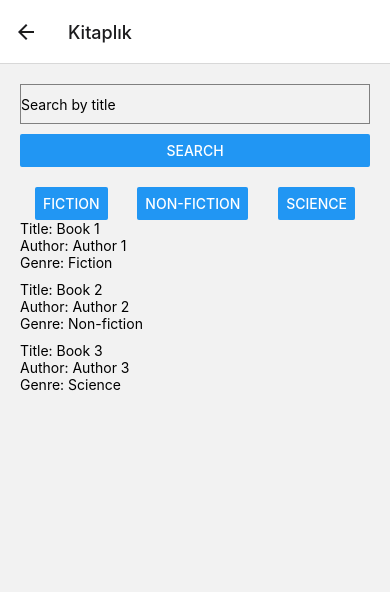
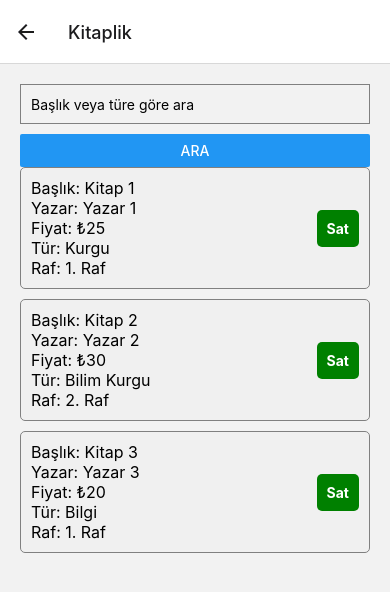
Before and after one commit to SerdarEmirBOSTANCI/Sahaf-Uygulamasi, a React Native app in the folder sahafimMobil/: screen /KitaplikPage in a window 390 px wide. Shown: the top 592 px of the page. Built offline with nearby package versions, Linux system fonts and the light colour scheme.

Commit message:
sayfa bağlantıları güncellendi ve tasarımlar iyileştirildi
Sayfalar arası navigate işlemeleri düzenlendi ve tasarımlar iyileştirildi

```diff
--- a/sahafimMobil/screens/kitapEklePage.js
+++ b/sahafimMobil/screens/kitapEklePage.js
@@ -1,5 +1,5 @@
 import React, { useState } from 'react';
-import { View, Text, TextInput, Button } from 'react-native';
+import { View, Text, TextInput, Button, StyleSheet, ScrollView, Modal, TouchableOpacity } from 'react-native';
 
 const KitapEklePage = () => {
   const [kitapAdi, setKitapAdi] = useState('');
@@ -9,6 +9,7 @@ const KitapEklePage = () => {
   const [alisFiyati, setAlisFiyati] = useState('');
   const [satisFiyati, setSatisFiyati] = useState('');
   const [rafBilgisi, setRafBilgisi] = useState('');
+  const [modalVisible, setModalVisible] = useState(false);
 
   const handleKitapEkle = () => {
     console.log({
@@ -32,50 +33,158 @@ const KitapEklePage = () => {
   };
 
   return (
-    <View>
-      <Text>Kitap Adı:</Text>
+    <ScrollView contentContainerStyle={styles.container}>
+      <Text style={styles.header}>Yeni Kitap Ekle</Text>
+
+      <View style={styles.inputContainer}>
+        <Text style={styles.label}>Kitap Adı:</Text>
         <TextInput
+          style={styles.input}
           value={kitapAdi}
           onChangeText={setKitapAdi}
+          placeholder="Kitap Adını Girin"
         />
-      <Text>Yazar Adı:</Text>
+      </View>
+
+      <View style={styles.inputContainer}>
+        <Text style={styles.label}>Yazar Adı:</Text>
         <TextInput
+          style={styles.input}
           value={yazarAdi}
           onChangeText={setYazarAdi}
+          placeholder="Yazar Adını Girin"
         />
-      <Text>Kitap Türü:</Text>
+      </View>
+
+      <View style={styles.inputContainer}>
+        <Text style={styles.label}>Kitap Türü:</Text>
+        <TouchableOpacity
+          style={styles.input}
+          onPress={() => setModalVisible(true)}
+        >
+          <Text>{kitapTuru}</Text>
+        </TouchableOpacity>
+        <Modal
+          animationType="slide"
+          transparent={true}
+          visible={modalVisible}
+          onRequestClose={() => {
+            setModalVisible(false);
+          }}
+        >
+          <View style={styles.centeredView}>
+            <View style={styles.modalView}>
+              <TouchableOpacity onPress={() => {setKitapTuru('Roman'); setModalVisible(false);}}>
+                <Text style={styles.modalText}>Roman</Text>
+              </TouchableOpacity>
+              <TouchableOpacity onPress={() => {setKitapTuru('Bilim Kurgu'); setModalVisible(false);}}>
+                <Text style={styles.modalText}>Bilim Kurgu</Text>
+              </TouchableOpacity>
+              <TouchableOpacity onPress={() => {setKitapTuru('Korku'); setModalVisible(false);}}>
+                <Text style={styles.modalText}>Korku</Text>
+              </TouchableOpacity>
+              <TouchableOpacity onPress={() => {setKitapTuru('aksiyon'); setModalVisible(false);}}>
+                <Text style={styles.modalText}>aksiyon</Text>
+              </TouchableOpacity>
+              {/* Diğer türler buraya eklenebilir */}
+            </View>
+          </View>
+        </Modal>
+      </View>
+
+      <View style={styles.inputContainer}>
+        <Text style={styles.label}>Alış Fiyatı:</Text>
         <TextInput
-        value={kitapTuru}
-        onChangeText={setKitapTuru}
-      />
-      <Text>Kitap Resmi:</Text>
-      <TextInput
-        value={kitapResmi}
-        onChangeText={setKitapResmi}
-      />
-      <Text>Alış Fiyatı:</Text>
-      <TextInput
+          style={styles.input}
           value={alisFiyati}
           onChangeText={setAlisFiyati}
           keyboardType="numeric"
+          placeholder="Alış Fiyatını Girin"
         />
-      <Text>Satış Fiyatı:</Text>
+      </View>
+
+      <View style={styles.inputContainer}>
+        <Text style={styles.label}>Satış Fiyatı:</Text>
         <TextInput
+          style={styles.input}
           value={satisFiyati}
           onChangeText={setSatisFiyati}
           keyboardType="numeric"
+          placeholder="Satış Fiyatını Girin"
         />
-      <Text>Raf Bilgisi:</Text>
+      </View>
+
+      <View style={styles.inputContainer}>
+        <Text style={styles.label}>Raf Bilgisi:</Text>
         <TextInput
+          style={styles.input}
           value={rafBilgisi}
           onChangeText={setRafBilgisi}
+          placeholder="Raf Bilgisini Girin"
         />
+      </View>
+
       <Button
         title="Kitap Ekle"
         onPress={handleKitapEkle}
+        color="#841584"
       />
-    </View>
+    </ScrollView>
   );
 };
+const styles = StyleSheet.create({
+  container: {
+    padding: 20,
+    backgroundColor: '#f8f8f8',
+    flexGrow: 1,
+    justifyContent: 'center',
+  },
+  header: {
+    fontSize: 24,
+    fontWeight: 'bold',
+    textAlign: 'center',
+    marginBottom: 20,
+  },
+  inputContainer: {
+    marginBottom: 15,
+  },
+  label: {
+    fontSize: 16,
+    marginBottom: 5,
+  },
+  input: {
+    height: 40,
+    borderColor: '#ccc',
+    borderWidth: 1,
+    paddingHorizontal: 8,
+    borderRadius: 5,
+    backgroundColor: '#fff',
+  },
+  centeredView: {
+    flex: 1,
+    justifyContent: 'center',
+    alignItems: 'center',
+    marginTop: 22,
+  },
+  modalView: {
+    margin: 20,
+    backgroundColor: 'white',
+    borderRadius: 20,
+    padding: 35,
+    alignItems: 'center',
+    shadowColor: '#000',
+    shadowOffset: {
+      width: 0,
+      height: 2,
+    },
+    shadowOpacity: 0.25,
+    shadowRadius: 4,
+    elevation: 5,
+  },
+  modalText: {
+    marginBottom: 15,
+    textAlign: 'center',
+  },
+});
 
 export default KitapEklePage;
--- a/sahafimMobil/screens/kitaplikPage.js
+++ b/sahafimMobil/screens/kitaplikPage.js
@@ -1,59 +1,130 @@
 import React, { useState } from 'react';
-import { View, Text, FlatList, TextInput, Button } from 'react-native';
+import { View, Text, FlatList, TextInput, Button, StyleSheet, TouchableOpacity } from 'react-native';
 
-const kitaplikPage = () => {
-  const [books, setBooks] = useState([
-    { id: '1', title: 'Book 1', author: 'Author 1', genre: 'Fiction' },
-    { id: '2', title: 'Book 2', author: 'Author 2', genre: 'Non-fiction' },
-    { id: '3', title: 'Book 3', author: 'Author 3', genre: 'Science' },
+const KitaplikSayfasi = () => {
+  const [kitaplar, setKitaplar] = useState([
+    { id: '1', baslik: 'Kitap 1', yazar: 'Yazar 1', tur: 'Kurgu', fiyat: '₺25', raf: '1. Raf' },
+    { id: '2', baslik: 'Kitap 2', yazar: 'Yazar 2', tur: 'Bilim Kurgu', fiyat: '₺30', raf: '2. Raf' },
+    { id: '3', baslik: 'Kitap 3', yazar: 'Yazar 3', tur: 'Bilgi', fiyat: '₺20', raf: '1. Raf' },
     // Diğer kitaplar buraya eklenebilir
   ]);
 
-  const [searchTerm, setSearchTerm] = useState('');
-  const [filteredBooks, setFilteredBooks] = useState(books);
+  const [aramaKelimesi, setAramaKelimesi] = useState('');
+  const [filtrelenmisKitaplar, setFiltrelenmisKitaplar] = useState(kitaplar);
 
-  const handleSearch = () => {
-    const filtered = books.filter(book =>
-      book.title.toLowerCase().includes(searchTerm.toLowerCase())
+  const aramayiUygula = () => {
+    const filtreli = kitaplar.filter(kitap =>
+      kitap.baslik.toLowerCase().includes(aramaKelimesi.toLowerCase()) ||
+      kitap.tur.toLowerCase().includes(aramaKelimesi.toLowerCase())
     );
-    setFilteredBooks(filtered);
+    setFiltrelenmisKitaplar(filtreli);
   };
 
-  const handleFilter = genre => {
-    const filtered = books.filter(book => book.genre === genre);
-    setFilteredBooks(filtered);
+  const kitabiSat = (id) => {
+    // Kitabın satış işlemleri burada gerçekleştirilebilir
+    console.log('Kitap satıldı:', id);
   };
 
   return (
-    <View style={{ flex: 1, padding: 20 }}>
+    <View style={styles.container}>
       <TextInput
-        style={{ height: 40, borderColor: 'gray', borderWidth: 1, marginBottom: 10 }}
-        onChangeText={text => setSearchTerm(text)}
-        value={searchTerm}
-        placeholder="Search by title"
+        style={styles.input}
+        onChangeText={text => setAramaKelimesi(text)}
+        value={aramaKelimesi}
+        placeholder="Başlık veya türe göre ara"
       />
-      <Button onPress={handleSearch} title="Search" />
-
-      <View style={{ flexDirection: 'row', justifyContent: 'space-around', marginTop: 20 }}>
-        <Button onPress={() => handleFilter('Fiction')} title="Fiction" />
-        <Button onPress={() => handleFilter('Non-fiction')} title="Non-fiction" />
-        <Button onPress={() => handleFilter('Science')} title="Science" />
-        {/* Diğer türler buraya eklenebilir */}
-      </View>
+      <Button onPress={aramayiUygula} title="Ara" />
 
       <FlatList
-        data={filteredBooks}
+        data={filtrelenmisKitaplar}
         renderItem={({ item }) => (
-          <View style={{ marginBottom: 10 }}>
-            <Text>Title: {item.title}</Text>
-            <Text>Author: {item.author}</Text>
-            <Text>Genre: {item.genre}</Text>
+          <View style={styles.kitapContainer}>
+            <View style={styles.kitapBilgi}>
+              <Text style={styles.kitapYazi}>Başlık: {item.baslik}</Text>
+              <Text style={styles.kitapYazi}>Yazar: {item.yazar}</Text>
+              <Text style={styles.kitapYazi}>Fiyat: {item.fiyat}</Text>
+              <Text style={styles.kitapYazi}>Tür: {item.tur}</Text>
+              <Text style={styles.kitapYazi}>Raf: {item.raf}</Text>
+            </View>
+            <TouchableOpacity onPress={() => kitabiSat(item.id)} style={styles.satButton}>
+              <Text style={styles.satButtonText}>Sat</Text>
+            </TouchableOpacity>
           </View>
         )}
         keyExtractor={item => item.id}
+        contentContainerStyle={styles.listContainer}
       />
     </View>
   );
 };
 
-export default kitaplikPage;
+const styles = StyleSheet.create({
+  container: {
+    flex: 1,
+    padding: 20,
+  },
+  input: {
+    height: 40,
+    borderColor: 'gray',
+    borderWidth: 1,
+    marginBottom: 10,
+    paddingHorizontal: 10,
+  },
+  button: {
+    backgroundColor: 'blue',
+    borderRadius: 5,
+    padding: 10,
+    alignItems: 'center',
+    marginBottom: 10,
+  },
+  buttonText: {
+    color: 'white',
+    fontWeight: 'bold',
+  },
+  filtreContainer: {
+    flexDirection: 'row',
+    justifyContent: 'space-around',
+    marginBottom: 20,
+  },
+  filtreButton: {
+    backgroundColor: 'green',
+    borderRadius: 5,
+    padding: 10,
+    alignItems: 'center',
+  },
+  filtreText: {
+    color: 'white',
+    fontWeight: 'bold',
+  },
+  kitapContainer: {
+    flexDirection: 'row',
+    justifyContent: 'space-between',
+    alignItems: 'center',
+    marginBottom: 10,
+    padding: 10,
+    backgroundColor: '#f0f0f0',
+    borderRadius: 5,
+    borderWidth: 1,
+    borderColor: 'gray',
+  },
+  kitapBilgi: {
+    flex: 1,
+  },
+  kitapYazi: {
+    fontSize: 16,
+  },
+  listContainer: {
+    flexGrow: 1,
+  },
+  satButton: {
+    backgroundColor: 'green',
+    padding: 10,
+    borderRadius: 5,
+  },
+  satButtonText: {
+    color: 'white',
+    fontWeight: 'bold',
+  },
+});
+
+export default KitaplikSayfasi;
--- a/sahafimMobil/screens/loginPage.js
+++ b/sahafimMobil/screens/loginPage.js
@@ -28,11 +28,11 @@ const LoginScreen = ({ navigation }) => {
           value={password}
           secureTextEntry
         />
-        <TouchableOpacity style={styles.button} onPress={() => navigation.navigate('HomaPage')}>
+        <TouchableOpacity style={styles.button} onPress={() => navigation.navigate('homePage')}>
           <Text style={styles.buttonText}>Giriş Yap</Text>
         </TouchableOpacity>
       </View>
-      <TouchableOpacity style={styles.registerLink} onPress={() => navigation.navigate('HomePage')}>
+      <TouchableOpacity style={styles.registerLink} onPress={() => navigation.navigate ('registerPage')}>
         <Text>Kayıt Ol</Text>
       </TouchableOpacity>
     </View>
--- /dev/null
+++ b/sahafimMobil/screens/registerPage.js
@@ -0,0 +1,63 @@
+// screens/RegisterScreen.js
+import React, { useState } from 'react';
+import { View, Text, TextInput, Button, StyleSheet } from 'react-native';
+
+export default function RegisterScreen({ navigation }) {
+  const [username, setUsername] = useState('');
+  const [email, setEmail] = useState('');
+  const [password, setPassword] = useState('');
+
+  const handleRegister = () => {
+    // Kayıt işlemi
+    console.log(`Username: ${username}, Email: ${email}, Password: ${password}`);
+  };
+
+  return (
+    <View style={styles.container}>
+      <Text style={styles.title}>Kayıt Ol</Text>
+      <TextInput
+        style={styles.input}
+        placeholder="Kullanıcı Adı"
+        value={username}
+        onChangeText={setUsername}
+      />
+      <TextInput
+        style={styles.input}
+        placeholder="Email"
+        value={email}
+        onChangeText={setEmail}
+        keyboardType="email-address"
+      />
+      <TextInput
+        style={styles.input}
+        placeholder="Şifre"
+        value={password}
+        onChangeText={setPassword}
+        secureTextEntry
+      />
+      <Button title="Kayıt Ol" onPress={handleRegister} />
+    </View>
+  );
+}
+
+const styles = StyleSheet.create({
+  container: {
+    flex: 1,
+    justifyContent: 'center',
+    padding: 16,
+    backgroundColor: '#fff',
+  },
+  title: {
+    fontSize: 24,
+    fontWeight: 'bold',
+    textAlign: 'center',
+    marginBottom: 24,
+  },
+  input: {
+    height: 40,
+    borderColor: '#ccc',
+    borderWidth: 1,
+    marginBottom: 16,
+    paddingHorizontal: 8,
+  },
+});
```
Also changed, not shown: sahafimMobil/App.js (+30 -5 lines), sahafimMobil/package.json (+5 -2 lines), sahafimMobil/screens/gunlukKazancPage.js (+9 -3 lines), sahafimMobil/screens/homePage.js (+8 -11 lines), 1 other file (tests, documents, lock files or other folders). Lines whose indentation alone changed are shown as unchanged.
